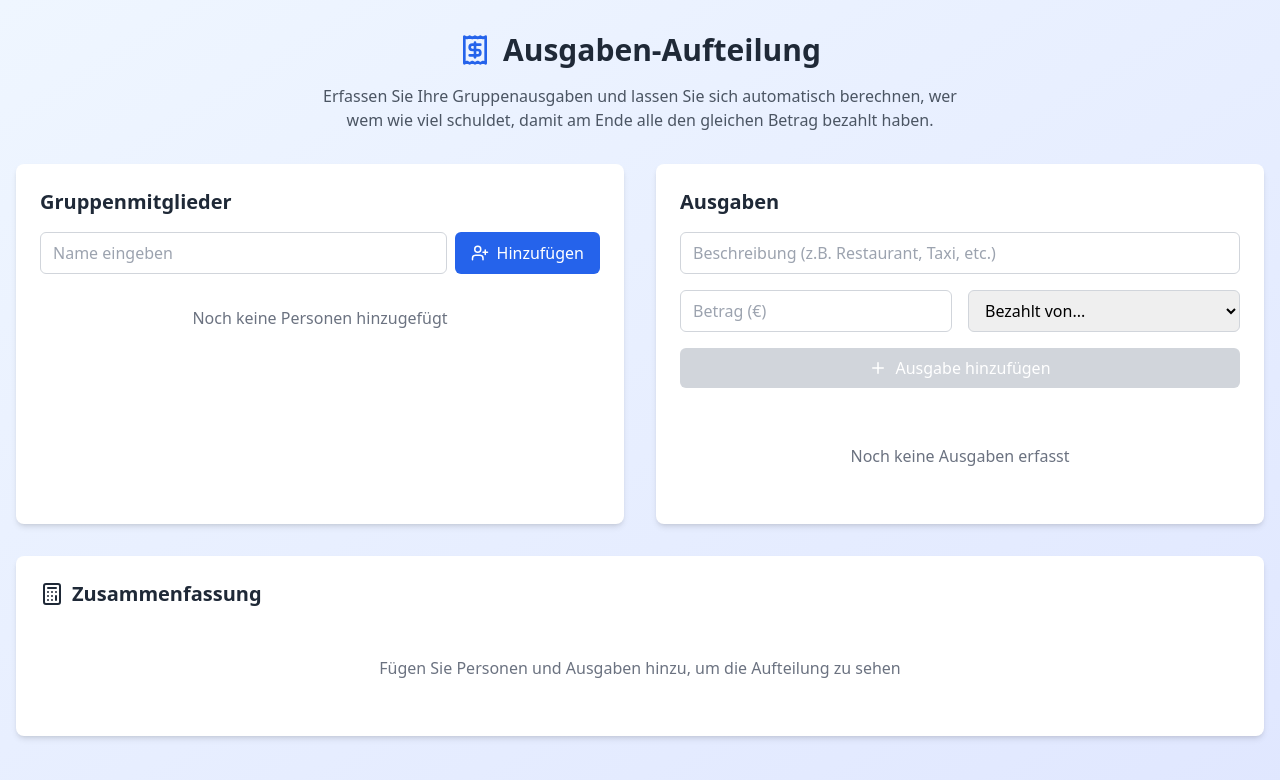
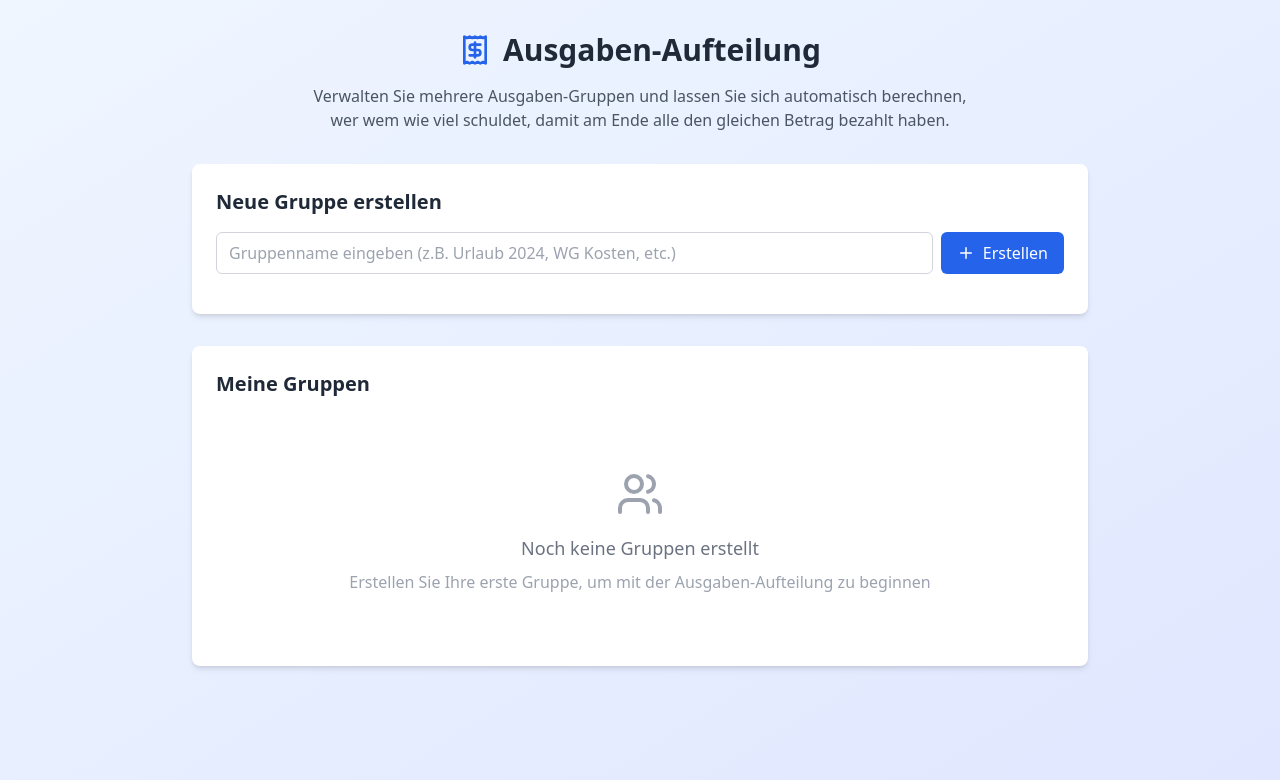
Before and after one commit to GitGhost75/expenses-bolt, a React (Vite) app: page / in a window 1280 px wide. Shown: the top 780 px of the page. Built offline with nearby package versions, Linux system fonts and the light colour scheme.

Commit message:
Erweitere App um Mehrgruppen-Funktionalität

```diff
--- a/src/App.tsx
+++ b/src/App.tsx
@@ -1,29 +1,72 @@
 import React, { useState } from 'react';
+import { GroupManager } from './components/GroupManager';
 import { PersonManager } from './components/PersonManager';
 import { ExpenseManager } from './components/ExpenseManager';
 import { Summary } from './components/Summary';
-import { Person, Expense } from './types';
-import { Receipt } from 'lucide-react';
+import { Group, Person, Expense } from './types';
+import { Receipt, ArrowLeft } from 'lucide-react';
 
 function App() {
-  const [people, setPeople] = useState<Person[]>([]);
-  const [expenses, setExpenses] = useState<Expense[]>([]);
+  const [groups, setGroups] = useState<Group[]>([]);
+  const [activeGroupId, setActiveGroupId] = useState<string | null>(null);
+
+  const activeGroup = groups.find(g => g.id === activeGroupId);
+
+  const addGroup = (name: string) => {
+    const newGroup: Group = {
+      id: Date.now().toString(),
+      name,
+      people: [],
+      expenses: [],
+      createdAt: new Date()
+    };
+    setGroups([...groups, newGroup]);
+  };
+
+  const removeGroup = (id: string) => {
+    setGroups(groups.filter(group => group.id !== id));
+    if (activeGroupId === id) {
+      setActiveGroupId(null);
+    }
+  };
+
+  const updateGroup = (updatedGroup: Group) => {
+    setGroups(groups.map(group =>
+      group.id === updatedGroup.id ? updatedGroup : group
+    ));
+  };
 
   const addPerson = (name: string) => {
+    if (!activeGroup) return;
+
     const newPerson: Person = {
       id: Date.now().toString(),
       name
     };
-    setPeople([...people, newPerson]);
+
+    const updatedGroup = {
+      ...activeGroup,
+      people: [...activeGroup.people, newPerson]
+    };
+
+    updateGroup(updatedGroup);
   };
 
   const removePerson = (id: string) => {
-    setPeople(people.filter(person => person.id !== id));
-    // Remove expenses paid by this person
-    setExpenses(expenses.filter(expense => expense.paidBy !== id));
+    if (!activeGroup) return;
+
+    const updatedGroup = {
+      ...activeGroup,
+      people: activeGroup.people.filter(person => person.id !== id),
+      expenses: activeGroup.expenses.filter(expense => expense.paidBy !== id)
+    };
+
+    updateGroup(updatedGroup);
   };
 
   const addExpense = (description: string, amount: number, paidBy: string) => {
+    if (!activeGroup) return;
+
     const newExpense: Expense = {
       id: Date.now().toString(),
       description,
@@ -31,13 +74,27 @@ function App() {
       paidBy,
       date: new Date()
     };
-    setExpenses([...expenses, newExpense]);
+
+    const updatedGroup = {
+      ...activeGroup,
+      expenses: [...activeGroup.expenses, newExpense]
+    };
+
+    updateGroup(updatedGroup);
   };
 
   const removeExpense = (id: string) => {
-    setExpenses(expenses.filter(expense => expense.id !== id));
+    if (!activeGroup) return;
+
+    const updatedGroup = {
+      ...activeGroup,
+      expenses: activeGroup.expenses.filter(expense => expense.id !== id)
     };
 
+    updateGroup(updatedGroup);
+  };
+
+  if (!activeGroup) {
     return (
       <div className="min-h-screen bg-gradient-to-br from-blue-50 to-indigo-100">
         <div className="container mx-auto px-4 py-8">
@@ -47,26 +104,62 @@ function App() {
               <h1 className="text-3xl font-bold text-gray-800">Ausgaben-Aufteilung</h1>
             </div>
             <p className="text-gray-600 max-w-2xl mx-auto">
-            Erfassen Sie Ihre Gruppenausgaben und lassen Sie sich automatisch berechnen,
+              Verwalten Sie mehrere Ausgaben-Gruppen und lassen Sie sich automatisch berechnen,
               wer wem wie viel schuldet, damit am Ende alle den gleichen Betrag bezahlt haben.
             </p>
           </header>
 
+          <GroupManager
+            groups={groups}
+            onAddGroup={addGroup}
+            onRemoveGroup={removeGroup}
+            onSelectGroup={setActiveGroupId}
+          />
+        </div>
+      </div>
+    );
+  }
+
+  return (
+    <div className="min-h-screen bg-gradient-to-br from-blue-50 to-indigo-100">
+      <div className="container mx-auto px-4 py-8">
+        <header className="mb-8">
+          <div className="flex items-center gap-4 mb-4">
+            <button
+              onClick={() => setActiveGroupId(null)}
+              className="flex items-center gap-2 px-3 py-2 text-blue-600 hover:text-blue-800 hover:bg-blue-50 rounded-md transition-colors duration-200"
+            >
+              <ArrowLeft size={20} />
+              Zurück zu Gruppen
+            </button>
+          </div>
+
+          <div className="text-center">
+            <div className="flex items-center justify-center gap-3 mb-4">
+              <Receipt size={32} className="text-blue-600" />
+              <h1 className="text-3xl font-bold text-gray-800">{activeGroup.name}</h1>
+            </div>
+            <p className="text-gray-600">
+              Erfassen Sie die Ausgaben für diese Gruppe und sehen Sie die automatische Aufteilung
+            </p>
+          </div>
+        </header>
+
         <div className="grid grid-cols-1 lg:grid-cols-2 gap-8 mb-8">
           <PersonManager
-            people={people}
+            people={activeGroup.people}
             onAddPerson={addPerson}
             onRemovePerson={removePerson}
           />
           <ExpenseManager
-            people={people}
-            expenses={expenses}
+            people={activeGroup.people}
+            expenses={activeGroup.expenses}
             onAddExpense={addExpense}
             onRemoveExpense={removeExpense}
           />
         </div>
 
-        <Summary people={people} expenses={expenses} />
+        <Summary people={activeGroup.people} expenses={activeGroup.expenses} />
       </div>
     </div>
   );
--- /dev/null
+++ b/src/components/GroupManager.tsx
@@ -0,0 +1,127 @@
+import React, { useState } from 'react';
+import { Plus, Users, Calendar, Trash2, ChevronRight } from 'lucide-react';
+import { Group } from '../types';
+
+interface GroupManagerProps {
+  groups: Group[];
+  onAddGroup: (name: string) => void;
+  onRemoveGroup: (id: string) => void;
+  onSelectGroup: (id: string) => void;
+}
+
+export function GroupManager({ groups, onAddGroup, onRemoveGroup, onSelectGroup }: GroupManagerProps) {
+  const [newGroupName, setNewGroupName] = useState('');
+
+  const handleSubmit = (e: React.FormEvent) => {
+    e.preventDefault();
+    if (newGroupName.trim()) {
+      onAddGroup(newGroupName.trim());
+      setNewGroupName('');
+    }
+  };
+
+  const formatDate = (date: Date) => {
+    return new Intl.DateTimeFormat('de-DE', {
+      day: '2-digit',
+      month: '2-digit',
+      year: 'numeric'
+    }).format(date);
+  };
+
+  const getTotalExpenses = (group: Group) => {
+    return group.expenses.reduce((sum, expense) => sum + expense.amount, 0);
+  };
+
+  return (
+    <div className="max-w-4xl mx-auto">
+      <div className="bg-white rounded-lg shadow-md p-6 mb-8">
+        <h2 className="text-xl font-semibold text-gray-800 mb-4">Neue Gruppe erstellen</h2>
+
+        <form onSubmit={handleSubmit} className="mb-4">
+          <div className="flex gap-2">
+            <input
+              type="text"
+              value={newGroupName}
+              onChange={(e) => setNewGroupName(e.target.value)}
+              placeholder="Gruppenname eingeben (z.B. Urlaub 2024, WG Kosten, etc.)"
+              className="flex-1 px-3 py-2 border border-gray-300 rounded-md focus:outline-none focus:ring-2 focus:ring-blue-500 focus:border-transparent"
+            />
+            <button
+              type="submit"
+              className="px-4 py-2 bg-blue-600 text-white rounded-md hover:bg-blue-700 transition-colors duration-200 flex items-center gap-2"
+            >
+              <Plus size={18} />
+              <span className="hidden sm:inline">Erstellen</span>
+            </button>
+          </div>
+        </form>
+      </div>
+
+      <div className="bg-white rounded-lg shadow-md p-6">
+        <h2 className="text-xl font-semibold text-gray-800 mb-6">Meine Gruppen</h2>
+
+        {groups.length === 0 ? (
+          <div className="text-center py-12">
+            <Users size={48} className="mx-auto text-gray-400 mb-4" />
+            <p className="text-gray-500 text-lg mb-2">Noch keine Gruppen erstellt</p>
+            <p className="text-gray-400">Erstellen Sie Ihre erste Gruppe, um mit der Ausgaben-Aufteilung zu beginnen</p>
+          </div>
+        ) : (
+          <div className="grid grid-cols-1 md:grid-cols-2 lg:grid-cols-3 gap-4">
+            {groups.map((group) => (
+              <div
+                key={group.id}
+                className="border border-gray-200 rounded-lg p-4 hover:shadow-md transition-shadow duration-200 cursor-pointer group"
+                onClick={() => onSelectGroup(group.id)}
+              >
+                <div className="flex items-start justify-between mb-3">
+                  <h3 className="font-semibold text-gray-800 text-lg group-hover:text-blue-600 transition-colors duration-200">
+                    {group.name}
+                  </h3>
+                  <div className="flex items-center gap-1">
+                    <button
+                      onClick={(e) => {
+                        e.stopPropagation();
+                        onRemoveGroup(group.id);
+                      }}
+                      className="text-red-400 hover:text-red-600 transition-colors duration-200 opacity-0 group-hover:opacity-100"
+                    >
+                      <Trash2 size={16} />
+                    </button>
+                    <ChevronRight size={20} className="text-gray-400 group-hover:text-blue-600 transition-colors duration-200" />
+                  </div>
+                </div>
+
+                <div className="space-y-2 text-sm text-gray-600 mb-4">
+                  <div className="flex items-center gap-2">
+                    <Users size={16} />
+                    <span>{group.people.length} Personen</span>
+                  </div>
+                  <div className="flex items-center gap-2">
+                    <Calendar size={16} />
+                    <span>Erstellt am {formatDate(group.createdAt)}</span>
+                  </div>
+                </div>
+
+                <div className="border-t pt-3">
+                  <div className="flex justify-between items-center">
+                    <span className="text-sm text-gray-600">Gesamtausgaben:</span>
+                    <span className="font-semibold text-green-600">
+                      {getTotalExpenses(group).toFixed(2)}€
+                    </span>
+                  </div>
+                  <div className="flex justify-between items-center mt-1">
+                    <span className="text-sm text-gray-600">Ausgaben:</span>
+                    <span className="text-sm text-gray-500">
+                      {group.expenses.length} Einträge
+                    </span>
+                  </div>
+                </div>
+              </div>
+            ))}
+          </div>
+        )}
+      </div>
+    </div>
+  );
+}
```
Also changed, not shown: src/types.ts (+8 -0 lines). Lines whose indentation alone changed are shown as unchanged.
